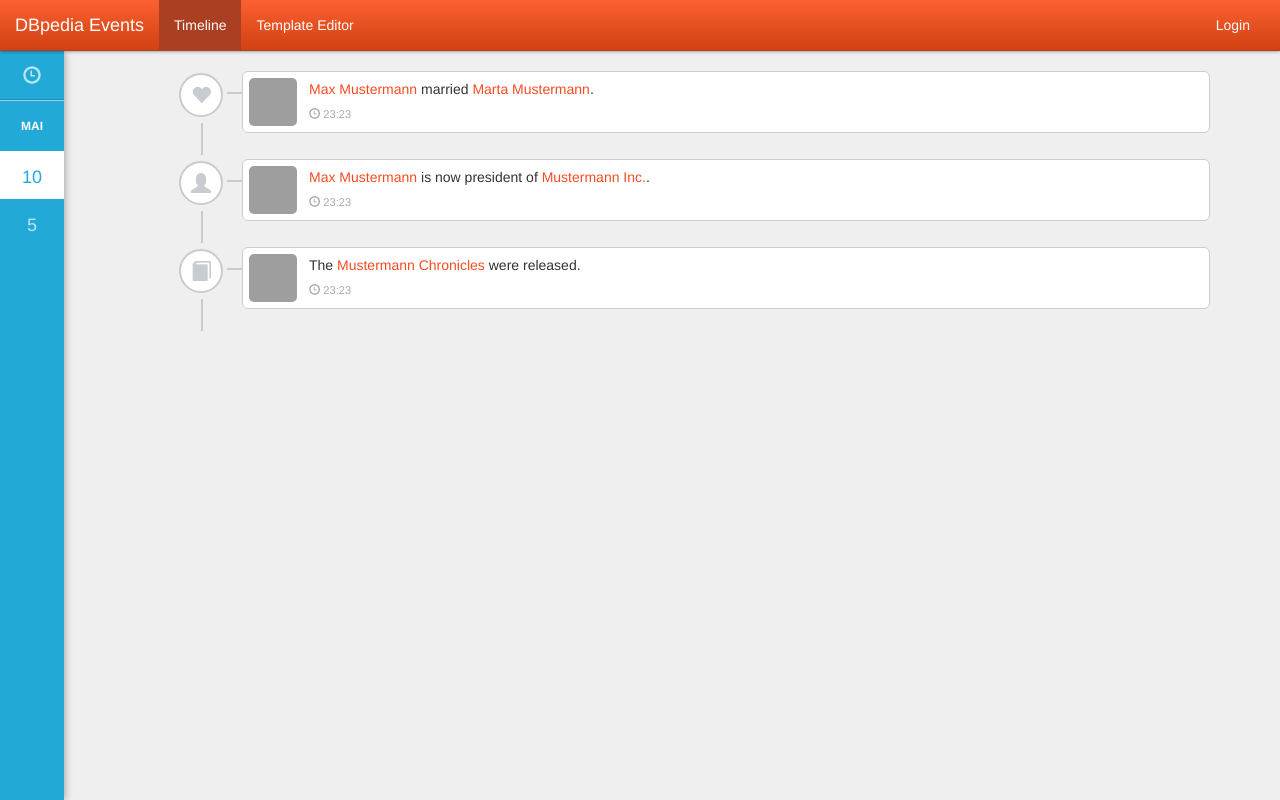
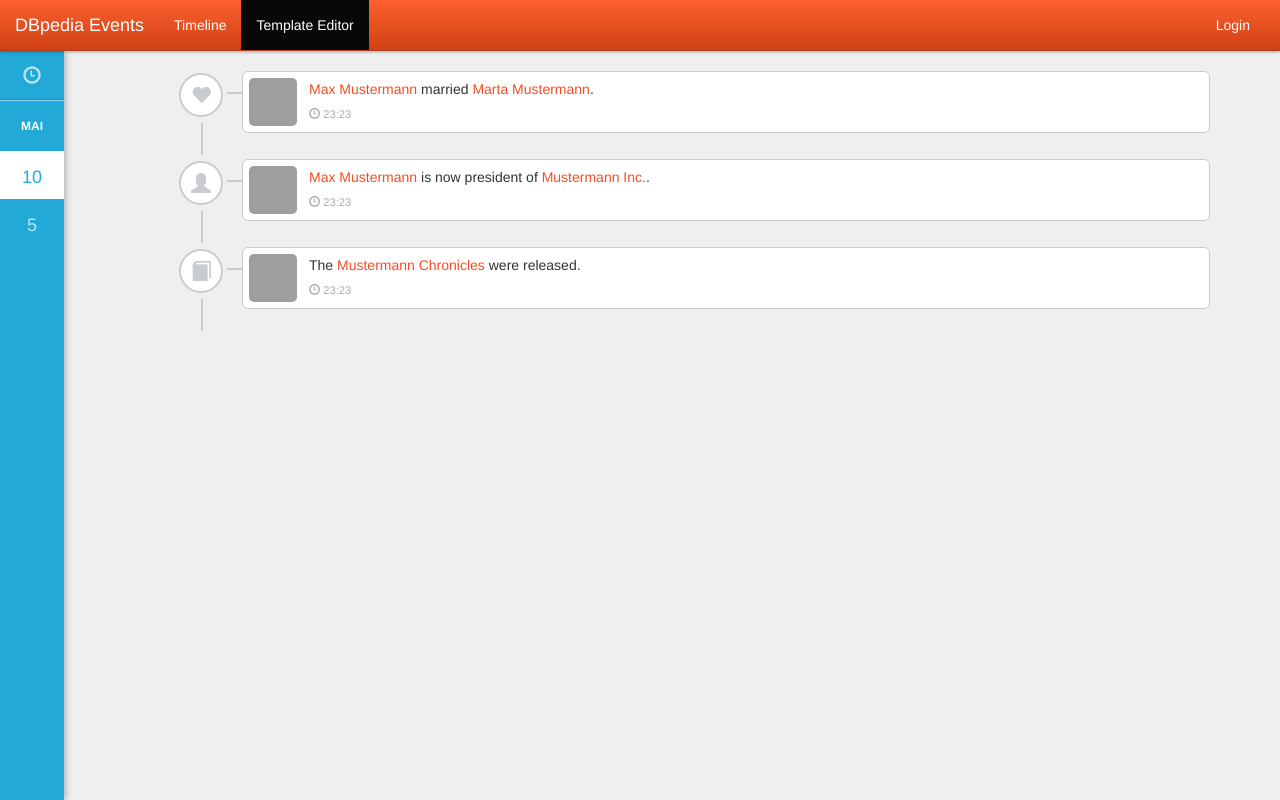
Before and after one commit to tom95/dbpedia-events-ui, a website: page public/index.html in a window 1280 px wide. Both pictures are taken after a click on the link "Template Editor". Drawn offline with nearby package versions, Linux system fonts and the light colour scheme; grey boxes are pictures that could not be loaded.

Commit message:
add TabController to select Tabs (as shown in codeschool)

```diff
--- a/public/index.html
+++ b/public/index.html
@@ -25,9 +25,9 @@
 
 				<!-- Collect the nav links, forms, and other content for toggling -->
 				<div class="collapse navbar-collapse" id="bs-example-navbar-collapse-1">
-					<ul class="nav navbar-nav">
-						<li class="active"><a href="#">Timeline</a></li>
-						<li><a href="#">Template Editor</a></li>
+					<ul class="nav navbar-nav" ng-controller="TabController as tab">
+						<li ng-class="{ active: tab.isSet(0) }"><a ng-click="tab.setTab(0)" href="#">Timeline</a></li>
+						<li ng-class="{ active: tab.isSet(1) }"><a ng-click="tab.setTab(1)" href="#">Template Editor</a></li>
 					</ul>
 					<ul class="nav navbar-nav navbar-right">
 						<li><a href="#">Login</a></li>
@@ -64,8 +64,10 @@
 		<script src="/js/vendor/bootstrap.js"></script>
 		<script src="/js/vendor/angular.js"></script>
 		<script src="/js/vendor/angular-animate.js"></script>
+
 		<script src="/js/app.js"></script>
 		<script src="/js/controllers/TimelineController.js"></script>
+		<script src="/js/controllers/TabController.js"></script>
 		<script src="/js/directives/gzTimeline.js"></script>
 	</body>
 </html>
--- /dev/null
+++ b/public/js/controllers/TabController.js
@@ -0,0 +1,11 @@
+angular.module('dbpedia-events-ui').controller('TabController', function() {
+	this.tab = 0;
+  this.setTab = function(newTab) {
+    this.tab = newTab;
+    console.log(this.tab);
+  };
+
+  this.isSet = function(tabIndex) {
+    return this.tab == tabIndex;
+  };
+});
```
